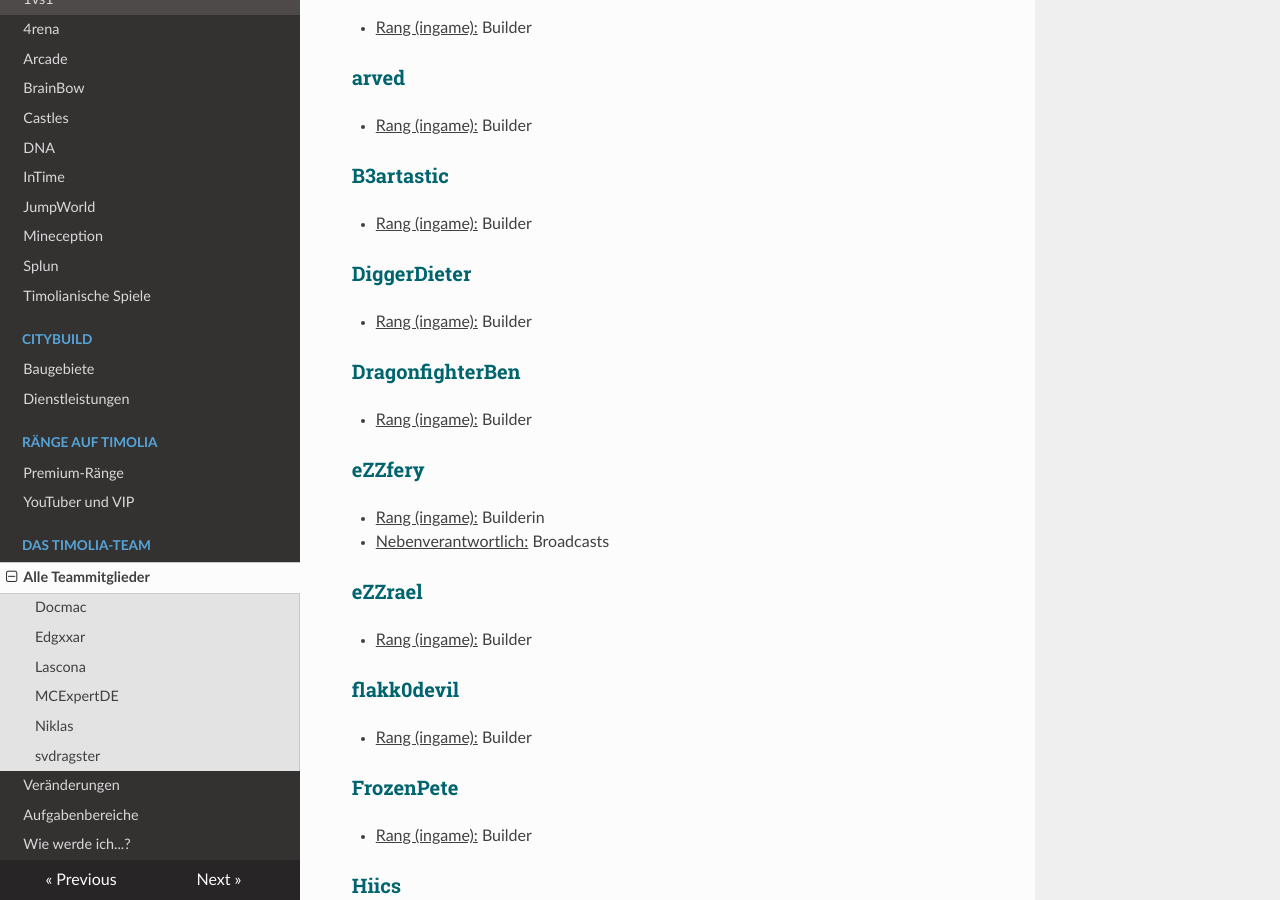
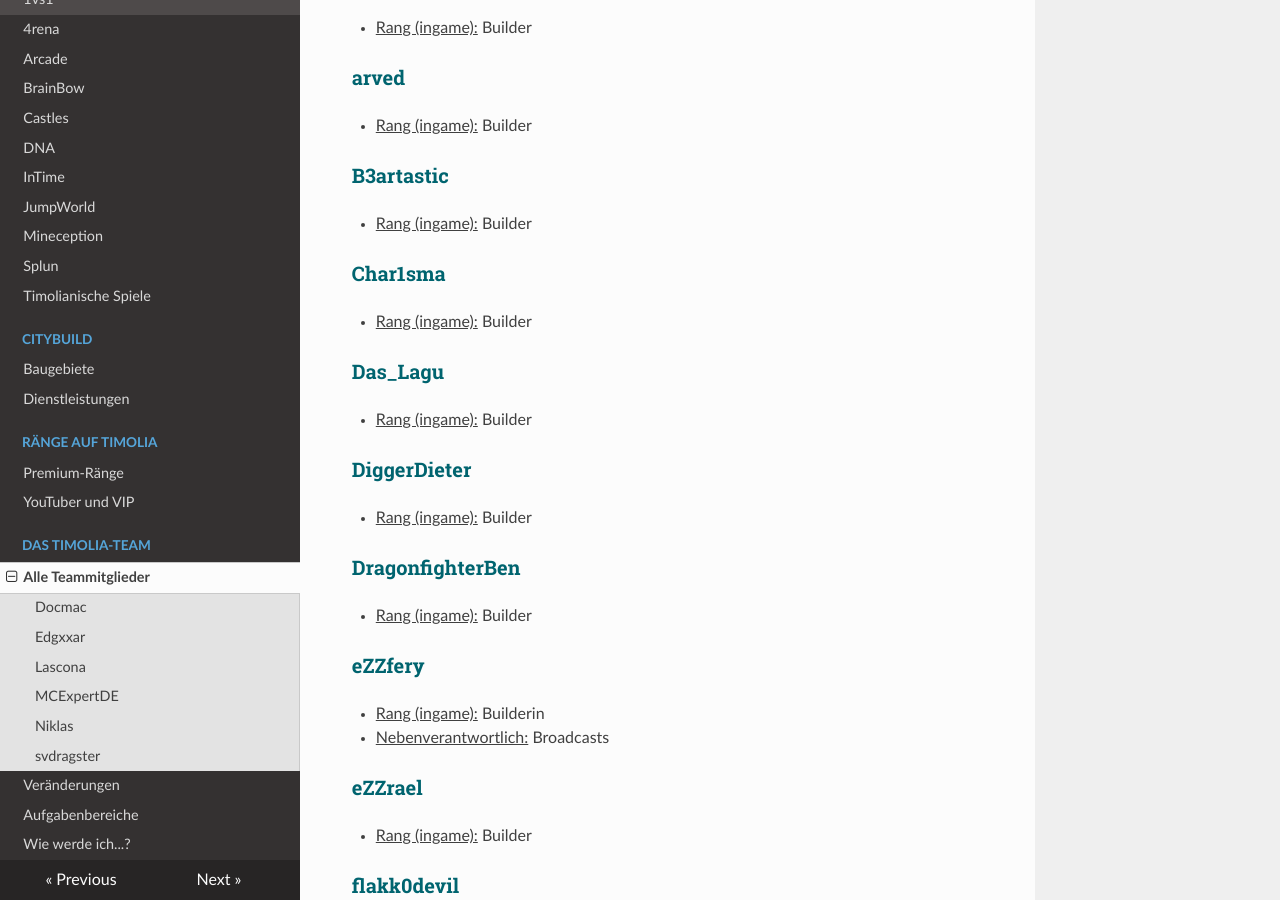
Before and after one commit to TimoliaDE/HowTo, an MkDocs documentation site: the page built from docs/team/members.md, in a window 1280 px wide and 900 px high, scrolled down 7357 px. Built offline with MkDocs 1.6.1, drawn with Linux system fonts in a browser that asks for light colours; nearby versions of some CDN libraries; old or Windows-style settings are respelled for this version of MkDocs.

Commit message:
Update members.md

```diff
--- a/docs/team/members.md
+++ b/docs/team/members.md
@@ -234,6 +234,12 @@ Sie sind für die Arenen und Maps des Timolia-Netzwerkes verantwortlich und entw
 ### <strong><span style="color:#00646F">B3artastic</span></strong>
 - <u>Rang (ingame):</u> Builder
 
+### <strong><span style="color:#00646F">Char1sma</span></strong>
+- <u>Rang (ingame):</u> Builder
+
+### <strong><span style="color:#00646F">Das_Lagu</span></strong>
+- <u>Rang (ingame):</u> Builder
+
 ### <strong><span style="color:#00646F">DiggerDieter</span></strong>
 - <u>Rang (ingame):</u> Builder
 
```
